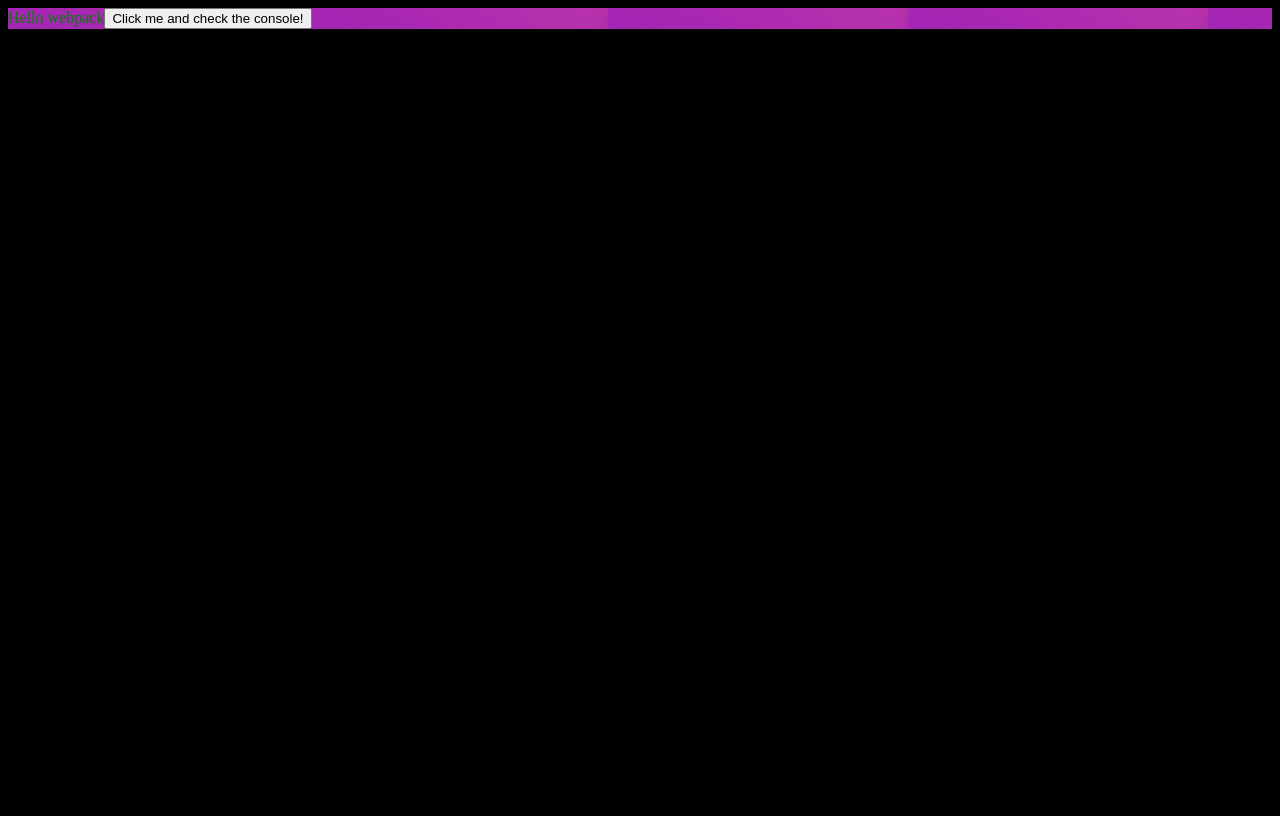
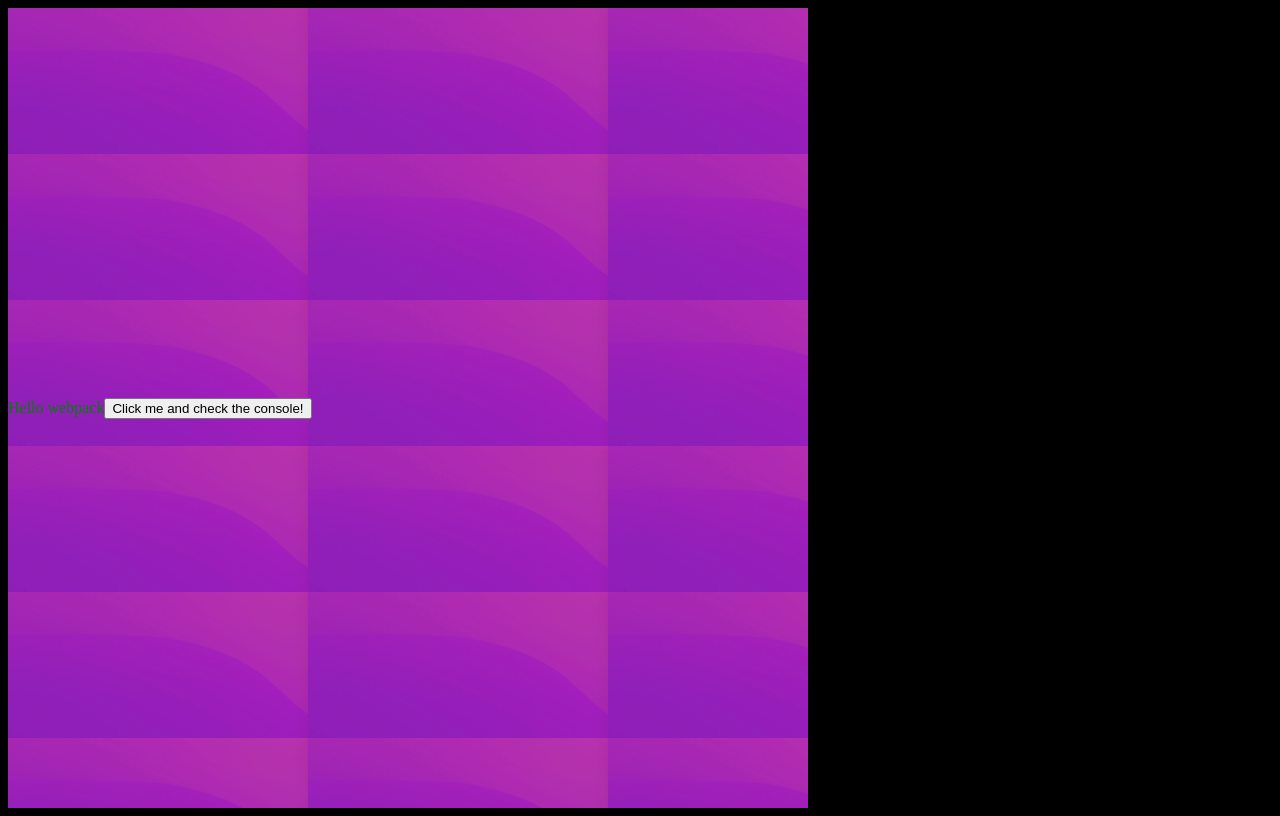
Before and after one commit to bubucuo/fe, a website built with webpack: page webpack-demo/index.html in a window 1280 px wide. Built offline with nearby package versions, Linux system fonts and the light colour scheme.

Commit message:
less scss

```diff
--- /dev/null
+++ b/webpack-demo/src/hello-less.less
@@ -0,0 +1,8 @@
+.hello {
+    @size: 500px+300px;
+    width: @size;
+    height: @size;
+    line-height: @size;
+    color: green;
+    background: url("./icon.png");
+  }
--- a/webpack-demo/src/hello.less
+++ /dev/null
@@ -1,4 +0,0 @@
-.hello {
-    color: green !important;
-    background: url("./icon.png");
-  }
--- a/webpack-demo/src/index.js
+++ b/webpack-demo/src/index.js
@@ -1,7 +1,7 @@
 import _ from "lodash";
 import printMe from "./print.js";
-import "./hello.less";
-import "./scss-hello.scss";
+import "./hello-less.less";
+import "./hello-scss.scss";
 
 function component() {
   const element = document.createElement("div");
--- a/webpack-demo/webpack.config.js
+++ b/webpack-demo/webpack.config.js
@@ -51,7 +51,6 @@ module.exports = {
         use: [
           // 将 JS 字符串生成为 style 节点
           // "style-loader",
-
           MiniCssExtractPlugin.loader,
           // 将 CSS 转化成 CommonJS 模块
           "css-loader",
```
Also changed, not shown: webpack-demo/dist/index.bundle.js, webpack-demo/dist/index.css, webpack-demo/dist/index.html, webpack-demo/src/hello-scss.scss (renamed from webpack-demo/src/scss-hello.scss).
